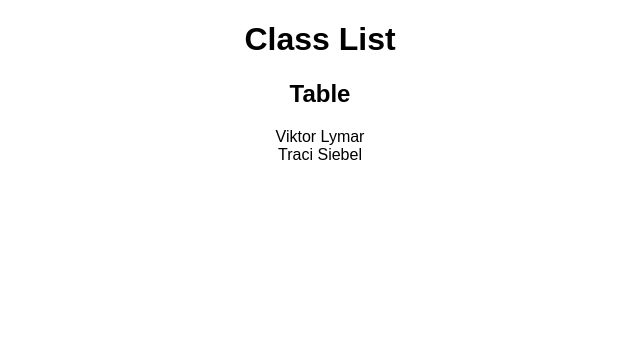
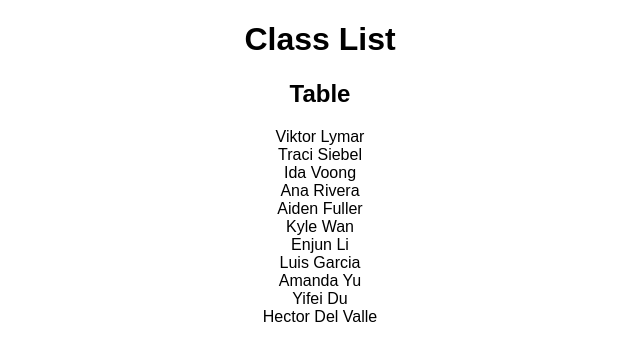
Before and after one commit to HeDelValle/ClassRoster, a React (Create React App) app: page / in a window 1280 px wide. Shown: the top 360 px of the page, without its empty margins (320-960 px from the left). Built offline with nearby package versions, Linux system fonts and the light colour scheme.

Commit message:
Added the entire roster

```diff
--- a/src/App.js
+++ b/src/App.js
@@ -4,9 +4,18 @@ function showNames(person) {
   return <div> {person.FirstName + " " + person.LastName} </div>;
 }
 //array of people
-let people =[
-  { FirstName: "Viktor", LastName: "Lymar"},
-{FirstName: "Traci", LastName: "Siebel" }
+let people = [
+  { FirstName: "Viktor", LastName: "Lymar" },
+  { FirstName: "Traci", LastName: "Siebel" },
+  { FirstName: "Ida", LastName: "Voong" },
+  { FirstName: "Ana", LastName: "Rivera" },
+  { FirstName: "Aiden", LastName: "Fuller" },
+  { FirstName: "Kyle", LastName: "Wan" },
+  { FirstName: "Enjun", LastName: "Li" },
+  { FirstName: "Luis", LastName: "Garcia" },
+  { FirstName: "Amanda", LastName: "Yu" },
+  { FirstName: "Yifei", LastName: "Du" },
+  { FirstName: "Hector", LastName: "Del Valle" }
 ];
 
 let names = [];
@@ -22,7 +31,6 @@ export default function App() {
     </div>
   );
 }
-
 
 //function to store the date
 function ClassRoster(first, last, year, color) {
```
